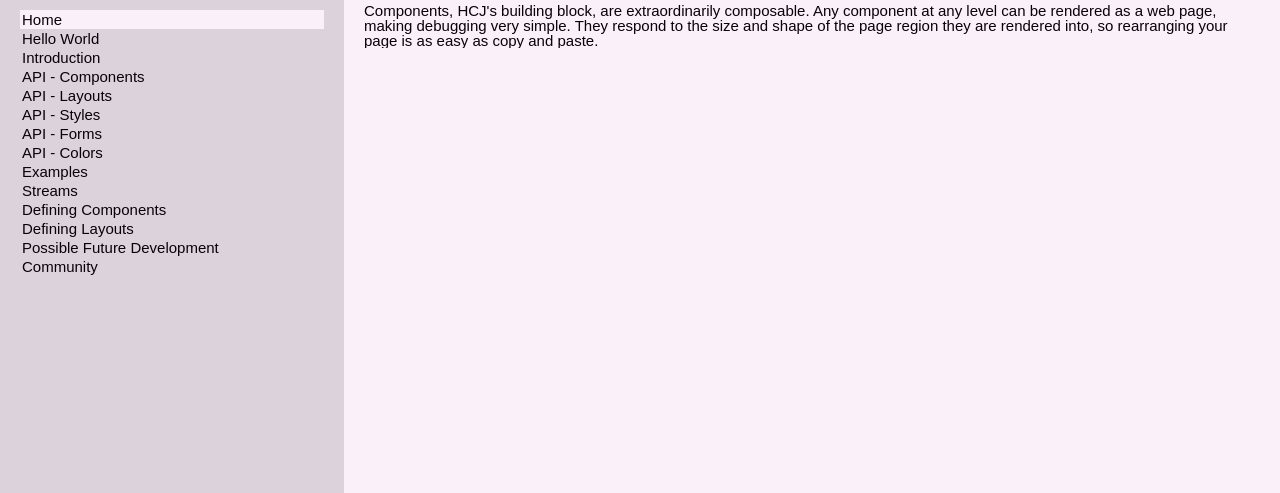
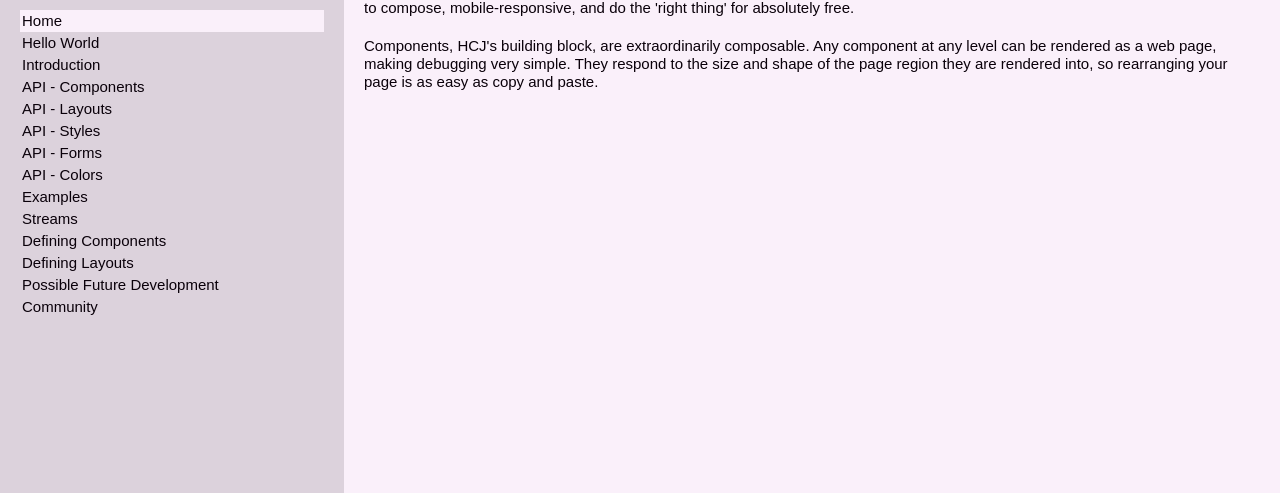
Before and after one commit to hcj-js/hcj, a plain HTML site: page docs/index.html in a window 1280 px wide. Shown: the part 307-800 px from the top of the page. Drawn offline with Linux system fonts and the light colour scheme.

Commit message:
css: set line-height from 1 to to 1.2 by default

```diff
--- a/docs/hcj.css
+++ b/docs/hcj.css
@@ -35,7 +35,7 @@ footer, header, hgroup, menu, nav, section {
 	display: block;
 }
 body {
-	line-height: 1;
+	line-height: 1.2;
 }
 ol, ul {
 	list-style: none;
--- a/src/hcj.css
+++ b/src/hcj.css
@@ -35,7 +35,7 @@ footer, header, hgroup, menu, nav, section {
 	display: block;
 }
 body {
-	line-height: 1;
+	line-height: 1.2;
 }
 ol, ul {
 	list-style: none;
```
Also changed, not shown: dist/hcj.css.
